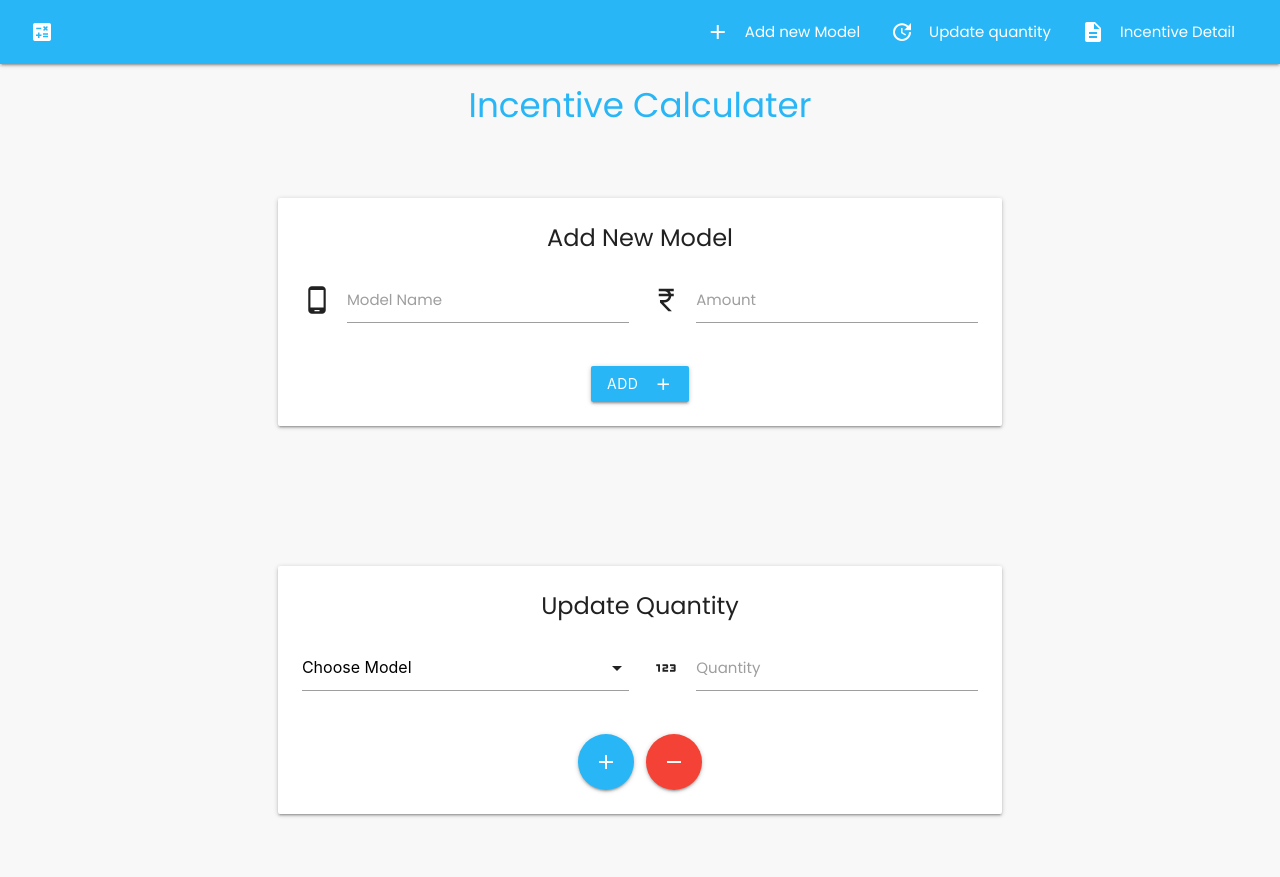
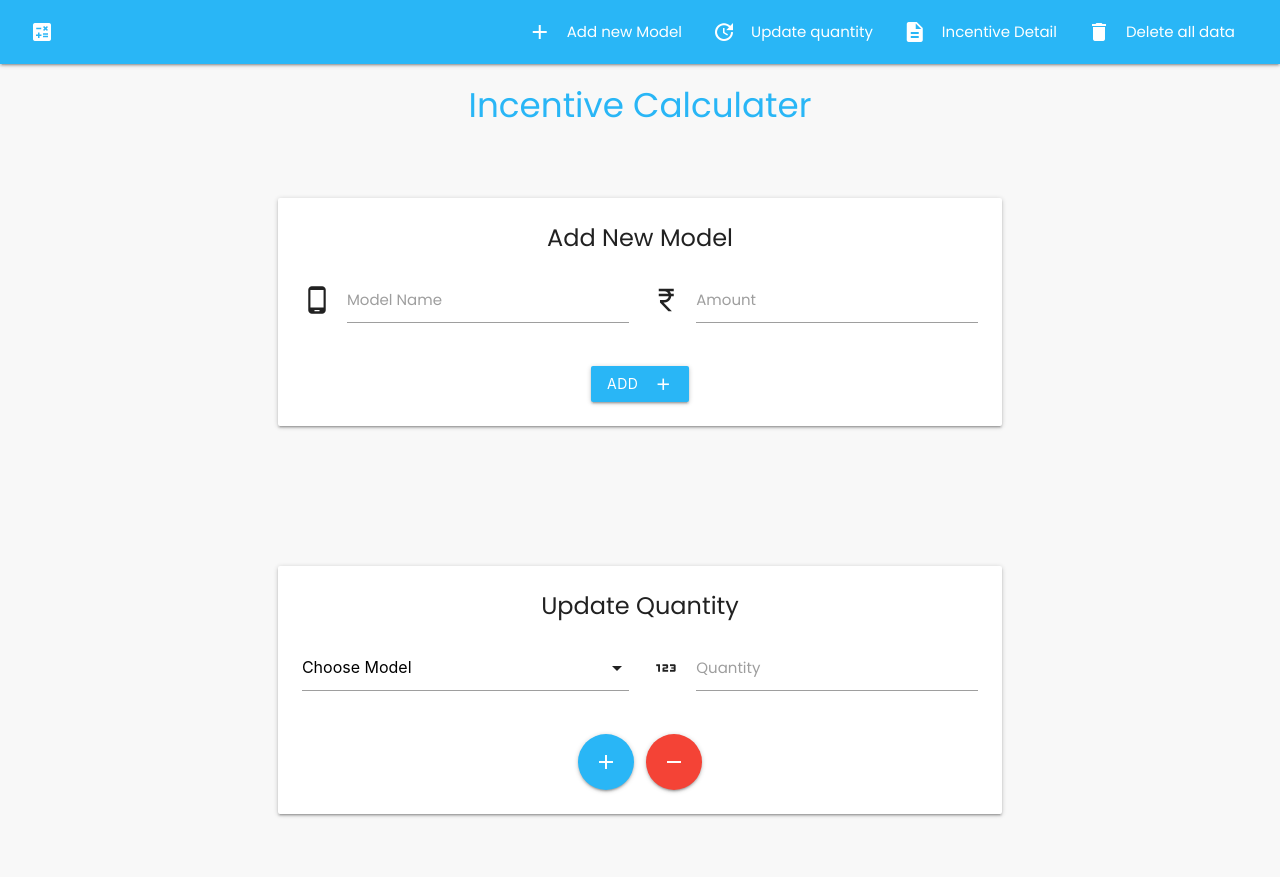
Before and after one commit to priyanshu411/incentive-calculater, a plain HTML site: page index.html in a window 1280 px wide. Shown: the top 877 px of the page. Drawn offline with nearby package versions, Linux system fonts and the light colour scheme.

Commit message:
delete all data feature
remove local storage

```diff
--- a/index.html
+++ b/index.html
@@ -30,6 +30,7 @@
                     <li><a href="#add-model">Add new Model<i class="material-icons left">add</i></a></li>
                     <li><a href="#update-qua">Update quantity<i class="material-icons left">update</i></a></li>
                     <li><a href="#all-detail">Incentive Detail<i class="material-icons left">description</i></a></li>
+                    <li><a class="delete">Delete all data<i class="material-icons left">delete</i></a></li>
                 </ul>
             </div>
         </nav>
@@ -41,6 +42,7 @@
         </li>
         <li><a class="sidenav-close" href="#all-detail">Incentive Detail<i
                     class="material-icons left">description</i></a></li>
+        <li><a class="delete">Delete all data<i class="material-icons left">delete</i></a></li>
     </ul>
     <!-- navbar end -->
 
```
